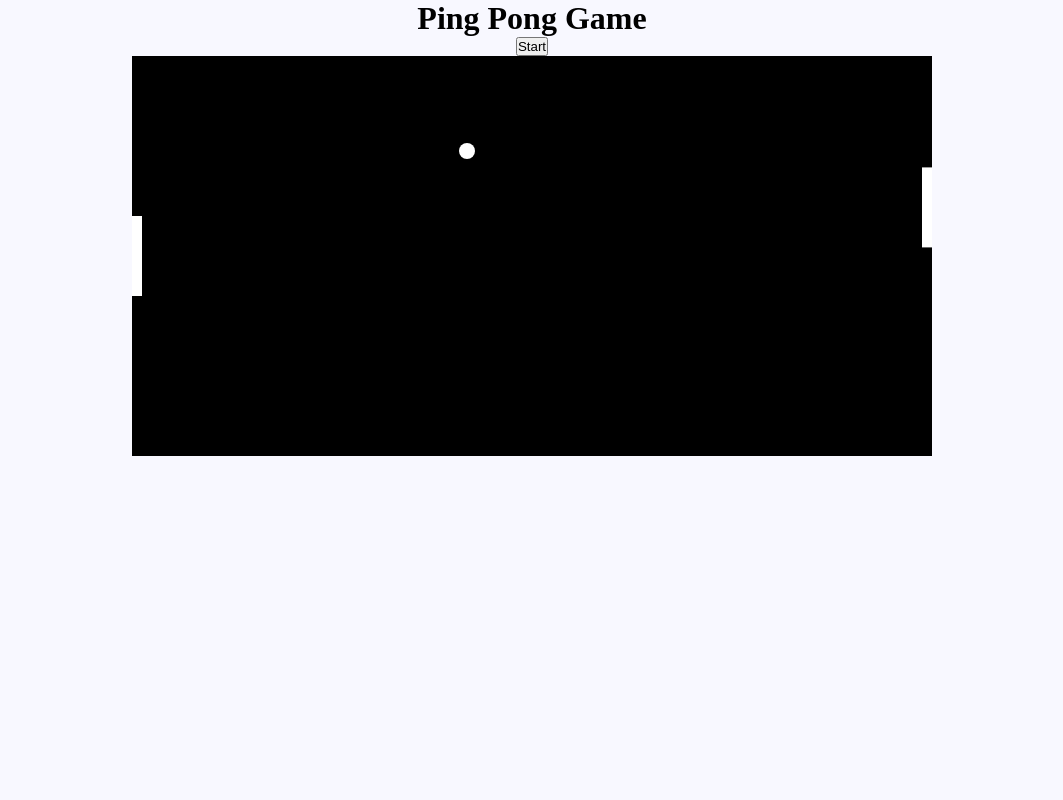
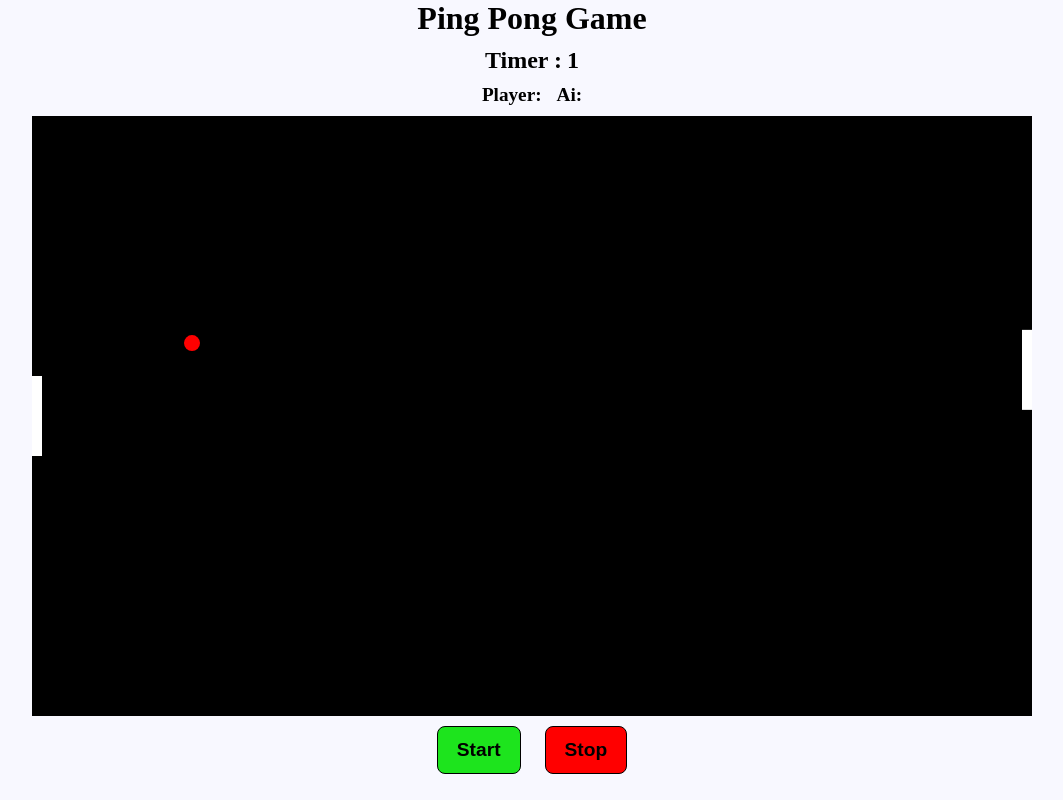
Before and after one commit to Shrey31G/Games, a plain HTML site: page PingPong/index.html in a window 1280 px wide. Both pictures are taken after a click on the button "Start". Shown: the whole page, without its empty margins (108-1171 px from the left). Drawn offline with Linux system fonts and the light colour scheme.

Commit message:
added js file

```diff
--- a/PingPong/index.html
+++ b/PingPong/index.html
@@ -23,94 +23,59 @@
         display: block;
         margin: auto
     }
-    .classB {
-        padding: 4px;
+
+    button {
+        padding: 12px 19px;
         margin: 10px;
+        font-size: larger;
+        border: 1px solid black;
+        border-radius: 8px;
+        font-weight: bold;
+        cursor: pointer;
+    }
+
+    .startB {
+        background-color: rgb(29, 228, 29);
+    }
+
+    .stopB {
+        background-color: red;
+    }
+
+    .timeText {
+        font-weight: bold;
+        padding-right: 5px;
+    }
+
+    .pScore {
+        font-size: larger;
+        font-weight: bold;
+    }
+
+    .aiScore {
+        font-size: larger;
+        font-weight: bold;
     }
 </style>
 
 <body>
     <h1>Ping Pong Game</h1>
 
+    <div style="display: flex; align-items: center; justify-content: center; margin-top: 10px; margin-bottom: 10px;">
+        <h2 class="timeText">Timer :</h2>
+        <h2 class="timer">0</h2>
+    </div>
+
+    <div style="display: flex; align-items: center; justify-content: center; margin-top: 10px; margin-bottom: 10px; gap: 15px;">
+        <div class="pScore">Player:</div>
+        <div class="aiScore">Ai:</div>
+    </div>
+
+    <canvas id="gameCanvas" width="1000" height="600"></canvas>
+
     <button onclick="startGame()" class="startB">Start</button>
-
-    <canvas id="gameCanvas" width="800" height="400"></canvas>
-
-    <script>
-        const canvas = document.getElementById('gameCanvas');
-        const ctx = canvas.getContext("2d");
-
-        const paddleWidth = 10, paddleHeight = 80;
-        let playerY = (canvas.height - paddleHeight) / 2;
-        let aiY = (canvas.height - paddleHeight) / 2;
-        let playerSpeed = 0;
-
-        let ballX = canvas.width / 2, ballY = canvas.height / 2;
-        let ballSpeedX = 5, ballSpeedY = 3;
-
-        function drawRect(x, y, width, height, color) {
-            ctx.fillStyle = color;
-            ctx.fillRect(x,y, width, height);
-        }
-
-        function drawBall(x, y, radius, color) {
-            ctx.fillStyle = color;
-            ctx.beginPath();
-            ctx.arc(x, y, radius, 0, Math.PI * 2);
-            ctx.fill();
-        }
-
-        function update() {
-            ballX += ballSpeedX;
-            ballY += ballSpeedY;
-            if (ballY <= 0 || ballY >= canvas.height) {
-                ballSpeedY *= -1;
-            }
-
-            if (ballX <= paddleWidth && ballY >= playerY && ballY <= playerY + paddleHeight) {
-                ballSpeedX *= -1;
-            }
-
-            if(ballX >= canvas.width - paddleWidth && ballY >= aiY && ballY <= aiY + paddleHeight) {
-                ballSpeedX *= -1;
-            }
-
-            if(ballX < 0 || ballX > canvas.width) {
-                ballX = canvas.width / 2;
-                ballY = canvas.height / 2;
-                ballSpeedX = 5 * (Math.random() > 0.5 ? 1 : -1);
-                ballSpeedY = 3 * (Math.random() > 0.5 ? 1 : -1);
-            }
-
-            playerY += playerSpeed;
-            if (playerY < 0) playerY = 0;
-            if(playerY + paddleHeight > canvas.height) playerY = canvas.height - paddleHeight;
-
-            aiY += (ballY - (aiY + paddleHeight / 2)) * 0.05;
-        }
-
-        function draw() {
-            drawRect(0, 0, canvas.width, canvas.height, "black");
-            drawRect(0, playerY, paddleWidth,paddleHeight, "white");
-            drawRect(canvas.width - paddleWidth, aiY, paddleWidth, paddleHeight, "white");
-            drawBall(ballX, ballY, 8, "white");
-        }
-        function gameLoop() {
-            update();
-            draw();
-            requestAnimationFrame(gameLoop);
-        }
-        window.addEventListener("keydown", (event) => {
-            if(event.key === "ArrowUp") playerSpeed = -5;
-            if(event.key === "ArrowDown") playerSpeed = 5;
-        });
-
-        window.addEventListener("keyup", (event) => {
-            playerSpeed = 0;
-        });
-        function startGame() {
-            gameLoop();
-        }
+    <button onclick="stopGame()" class="stopB">Stop</button>
+    <script src="script.js">
     </script>
 </body>
 
--- a/PingPong/script.js
+++ b/PingPong/script.js
@@ -0,0 +1,109 @@
+
+let playGame = false;
+let animatedFrameId;
+let timer = 0;
+let timerInterval;
+let playerScore = 0;
+let aiScore = 0;
+
+const canvas = document.getElementById('gameCanvas');
+const ctx = canvas.getContext("2d");
+
+const paddleWidth = 10, paddleHeight = 80;
+let playerY = (canvas.height - paddleHeight) / 2;
+let aiY = (canvas.height - paddleHeight) / 2;
+let playerSpeed = 0;
+
+let ballX = canvas.width / 2, ballY = canvas.height / 2;
+let ballSpeedX = 5, ballSpeedY = 3;
+
+function drawRect(x, y, width, height, color) {
+    ctx.fillStyle = color;
+    ctx.fillRect(x, y, width, height);
+}
+
+function drawBall(x, y, radius, color) {
+    ctx.fillStyle = color;
+    ctx.beginPath();
+    ctx.arc(x, y, radius, 0, Math.PI * 2);
+    ctx.fill();
+}
+
+function update() {
+    ballX += ballSpeedX;
+    ballY += ballSpeedY;
+    if (ballY <= 0 || ballY >= canvas.height) {
+        ballSpeedY *= -1;
+    }
+
+    if (ballX <= paddleWidth && ballY >= playerY && ballY <= playerY + paddleHeight) {
+        ballSpeedX *= -1;
+    }
+
+    if (ballX >= canvas.width - paddleWidth && ballY >= aiY && ballY <= aiY + paddleHeight) {
+        ballSpeedX *= -1;
+    }
+
+    if (ballX < 0) {
+        playerScore++;
+        ballX = canvas.width / 2;
+        ballY = canvas.height / 2;
+        ballSpeedX = 5;
+        ballSpeedY = (Math.random() * 4 - 2);
+    }
+
+    if (ballX > canvas.width) {
+        aiScore++;
+        ballX = canvas.width / 2;
+        ballY = canvas.height / 2;
+        ballSpeedX = -5;
+        ballSpeedY = (Math.random() * 4 - 2);
+    }
+    playerY += playerSpeed;
+    if (playerY < 0) playerY = 0;
+    if (playerY + paddleHeight > canvas.height) playerY = canvas.height - paddleHeight;
+
+    aiY += (ballY - (aiY + paddleHeight / 2)) * 0.05;
+}
+
+function draw() {
+    drawRect(0, 0, canvas.width, canvas.height, "black");
+    drawRect(0, playerY, paddleWidth, paddleHeight, "white");
+    drawRect(canvas.width - paddleWidth, aiY, paddleWidth, paddleHeight, "white");
+    drawBall(ballX, ballY, 8, "red");
+}
+
+function gameLoop() {
+    if (!playGame) return;
+    update();
+    draw();
+    animatedFrameId = requestAnimationFrame(gameLoop);
+}
+
+window.addEventListener("keydown", (event) => {
+    if (event.key === "ArrowUp") playerSpeed = -5;
+    if (event.key === "ArrowDown") playerSpeed = 5;
+});
+
+window.addEventListener("keyup", (event) => {
+    playerSpeed = 0;
+});
+
+function updateTimer() {
+    document.querySelector(".timer").innerText = timer;
+    timer++;
+}
+function startGame() {
+    if (!playGame) {
+        playGame = true;
+        timer = 0;
+        document.querySelector(".timer").innerText = timer;
+        timerInterval = setInterval(updateTimer, 1000);
+        gameLoop();
+    }
+}
+function stopGame() {
+    playGame = false;
+    cancelAnimationFrame(animatedFrameId);
+    clearInterval(timerInterval);
+}
```
